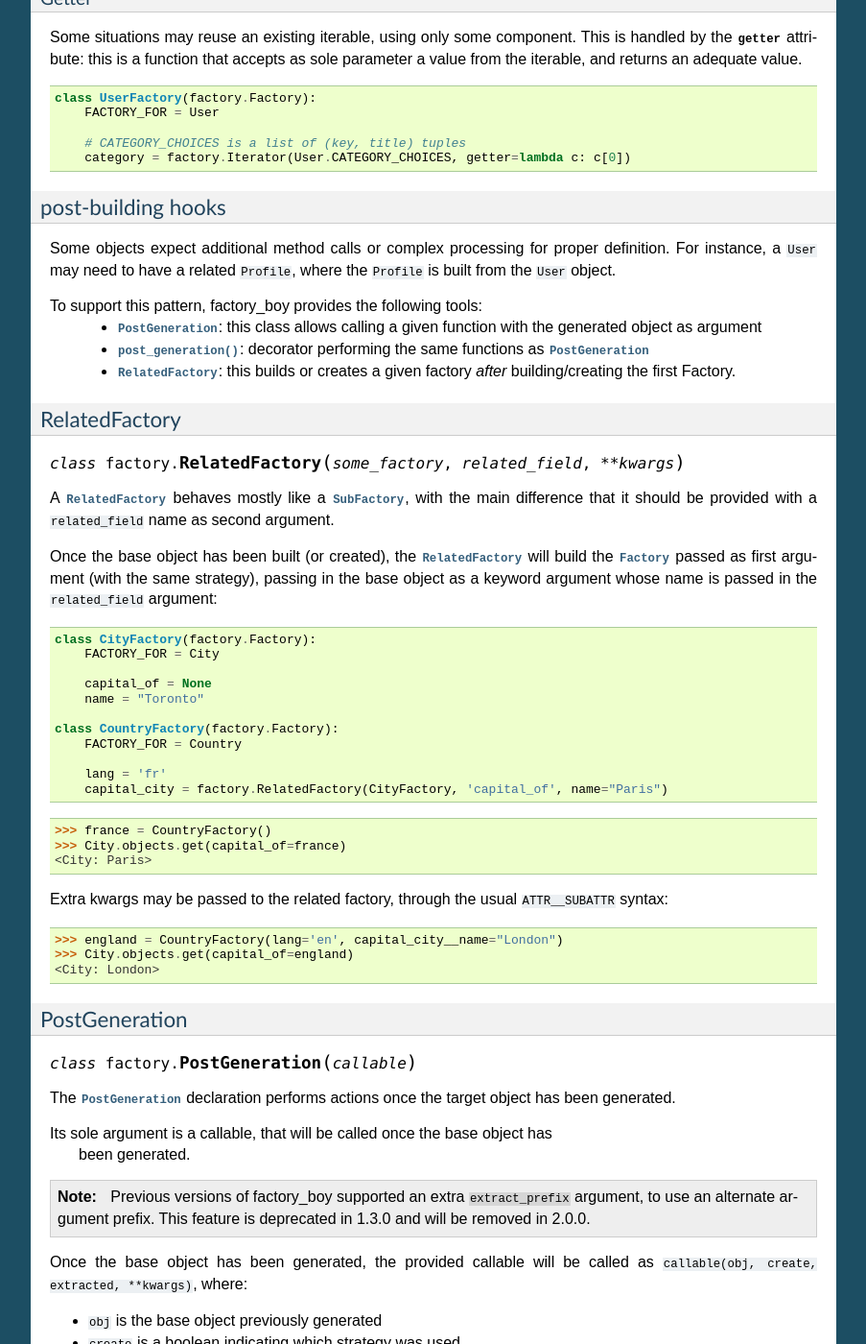
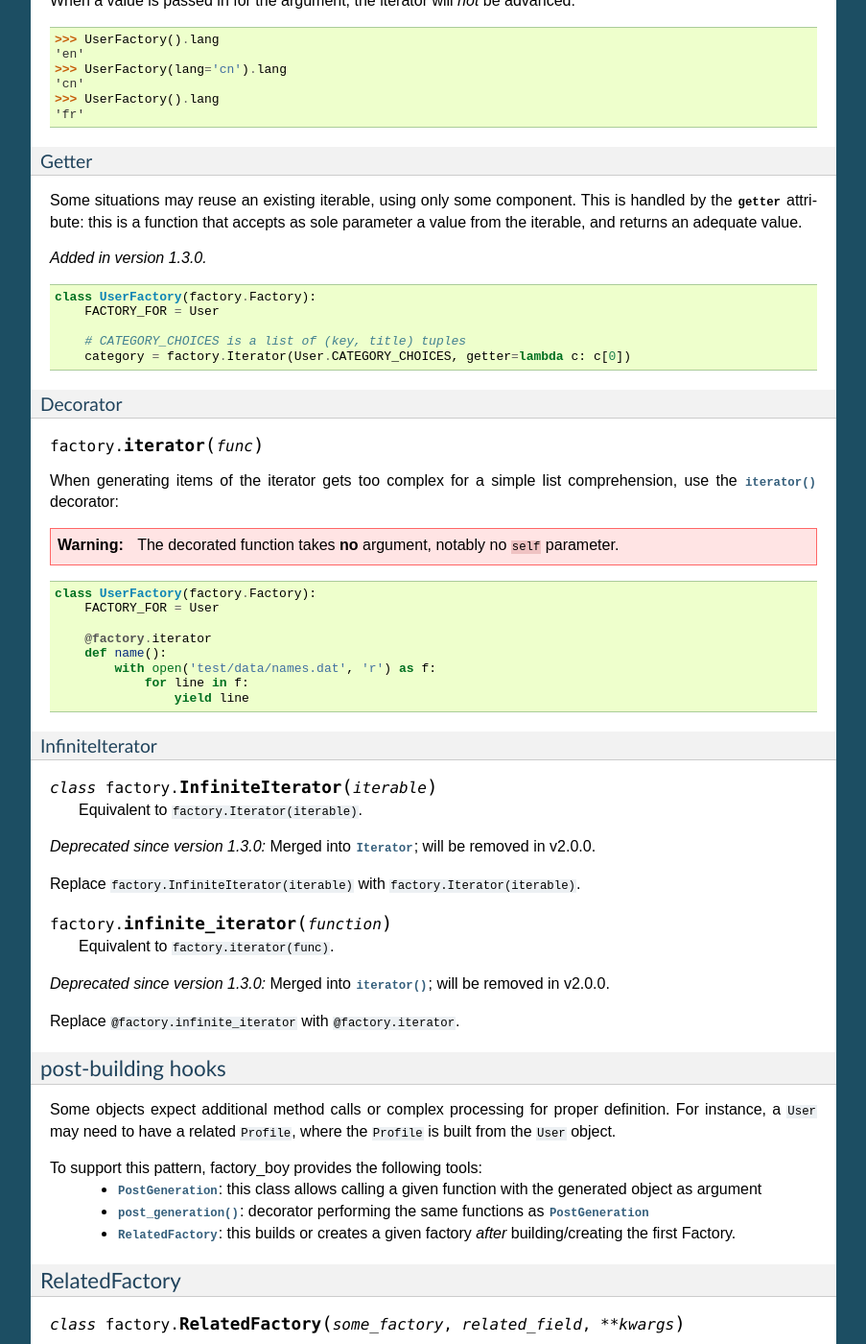
Before and after one commit to FactoryBoy/factory_boy, a Sphinx documentation site: the page built from docs/reference.rst, in a window 1280 px wide and 1400 px high, scrolled down 10262 px. Shown: the whole window at 96% size, without its empty margins (198-1101 px from the left). Built offline with Sphinx 7.4.7, drawn with Linux system fonts in a browser that asks for light colours; some of the changed text lies outside the part shown.

Commit message:
Improve Iterator and SubFactory declarations.
* Iterator now cycles by default
* Iterator can be provided with a custom getter
* SubFactory accepts a factory import path as well

Deprecates:
* InfiniteIterator
* CircularSubFactory

Signed-off-by: Raphaël Barrois <raphael.barrois@polytechnique.org>

```diff
--- a/docs/reference.rst
+++ b/docs/reference.rst
@@ -607,7 +607,9 @@
 
 Some factories may rely on each other in a circular manner.
 This issue can be handled by passing the absolute import path to the target
-:class:`Factory` to the :class:`SubFactory`:
+:class:`Factory` to the :class:`SubFactory`.
+
+.. versionadded:: 1.3.0
 
 .. code-block:: python
 
@@ -631,6 +633,19 @@
     >>> owner = UserFactory(main_group=None)
     >>> UserFactory(main_group__owner=owner)
     <john (group: MyGroup)>
+
+
+.. class:: CircularSubFactory(module_name, symbol_name, **kwargs)
+
+    .. OHAI_VIM**
+
+    Lazily imports ``module_name.symbol_name`` at the first call.
+
+.. deprecated:: 1.3.0
+    Merged into :class:`SubFactory`; will be removed in 2.0.0.
+
+    Replace ``factory.CircularSubFactory('some.module', 'Symbol', **kwargs)``
+    with ``factory.SubFactory('some.module.Symbol', **kwargs)``
 
 
 SelfAttribute
@@ -708,13 +723,12 @@
 The :class:`Iterator` declaration takes succesive values from the given
 iterable. When it is exhausted, it starts again from zero (unless ``cycle=False``).
 
-.. note:: Versions prior to 1.3.0 declared both :class:`Iterator` (for ``cycle=False``)
-          and :class:`InfiniteIterator` (for ``cycle=True``).
-
-          :class:`InfiniteIterator` is deprecated as of 1.3.0 and will be removed in 2.0.0
-
 The ``cycle`` argument is only useful for advanced cases, where the provided
 iterable has no end (as wishing to cycle it means storing values in memory...).
+
+.. versionadded:: 1.3.0
+    The ``cycle`` argument is available as of v1.3.0; previous versions
+    had a behaviour equivalent to ``cycle=False``.
 
 Each call to the factory will receive the next value from the iterable:
 
@@ -750,6 +764,8 @@
 that accepts as sole parameter a value from the iterable, and returns an
 adequate value.
 
+.. versionadded:: 1.3.0
+
 .. code-block:: python
 
     class UserFactory(factory.Factory):
@@ -757,6 +773,56 @@
 
         # CATEGORY_CHOICES is a list of (key, title) tuples
         category = factory.Iterator(User.CATEGORY_CHOICES, getter=lambda c: c[0])
+
+
+Decorator
+~~~~~~~~~
+
+.. function:: iterator(func)
+
+
+When generating items of the iterator gets too complex for a simple list comprehension,
+use the :func:`iterator` decorator:
+
+.. warning:: The decorated function takes **no** argument,
+             notably no ``self`` parameter.
+
+.. code-block:: python
+
+    class UserFactory(factory.Factory):
+        FACTORY_FOR = User
+
+        @factory.iterator
+        def name():
+            with open('test/data/names.dat', 'r') as f:
+                for line in f:
+                    yield line
+
+
+InfiniteIterator
+~~~~~~~~~~~~~~~~
+
+.. class:: InfiniteIterator(iterable)
+
+    Equivalent to ``factory.Iterator(iterable)``.
+
+.. deprecated:: 1.3.0
+    Merged into :class:`Iterator`; will be removed in v2.0.0.
+
+    Replace ``factory.InfiniteIterator(iterable)``
+    with ``factory.Iterator(iterable)``.
+
+
+.. function:: infinite_iterator(function)
+
+    Equivalent to ``factory.iterator(func)``.
+
+
+.. deprecated:: 1.3.0
+    Merged into :func:`iterator`; will be removed in v2.0.0.
+
+    Replace ``@factory.infinite_iterator`` with ``@factory.iterator``.
+
 
 
 post-building hooks
```
Also changed, not shown: 4 other files.
